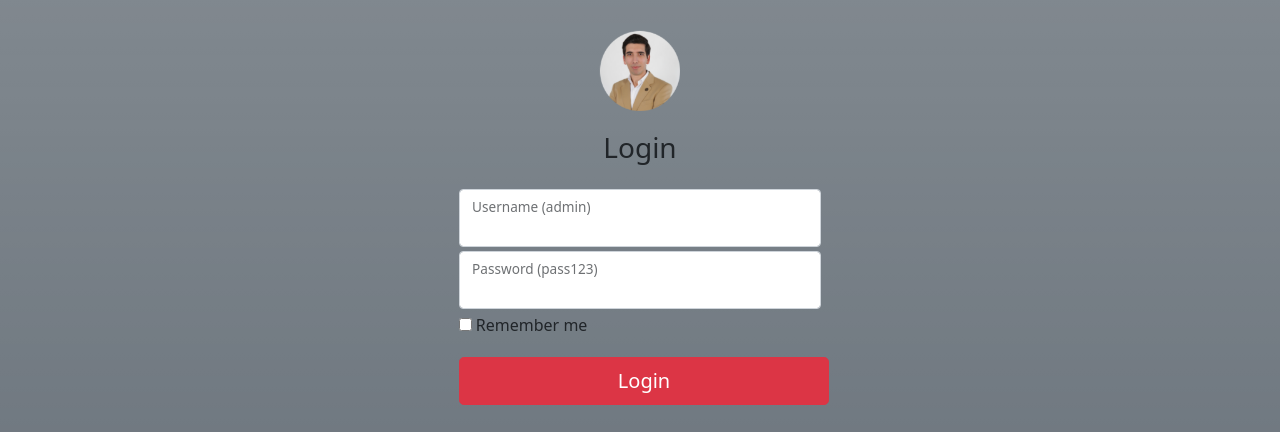
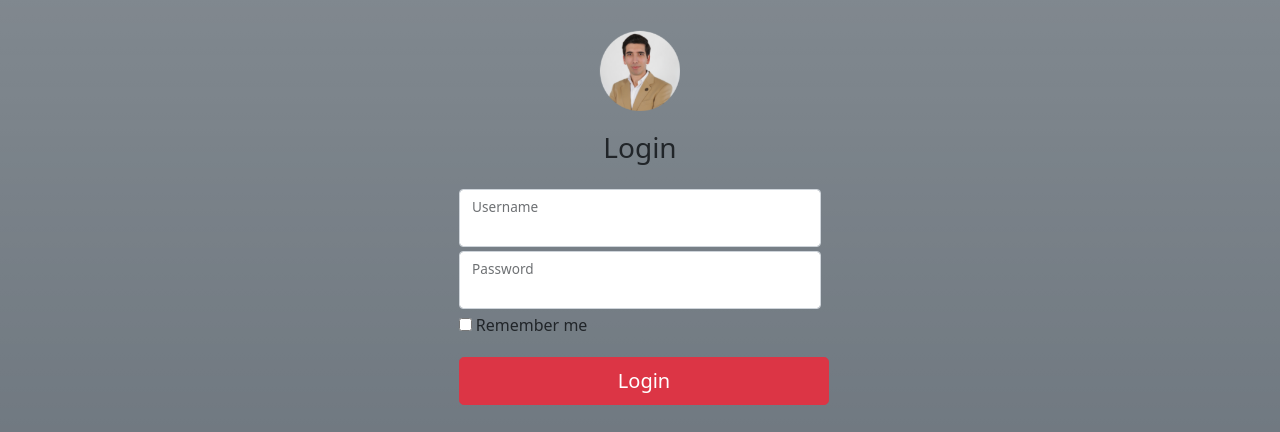
Before and after one commit to eliezerangel/PHPMySQL, a PHP site: template content/pages/login.php in a window 1280 px wide. Shown: the part 49-481 px from the top of the page. Run offline with PHP 8.4, Linux system fonts and the light colour scheme; the template is opened without the code that fills it, so the values that code supplies are empty; some libraries are stand-ins or nearby versions.

Commit message:
Update login.php
update login

```diff
--- a/content/pages/login.php
+++ b/content/pages/login.php
@@ -9,12 +9,12 @@
 
       <div class="form-floating m-1">
         <input type="text" class="form-control" id="floatingInput" name="form-username">
-        <label for="floatingInput">Username (admin)</label>
+        <label for="floatingInput">Username</label>
       </div>
 
       <div class="form-floating m-1">
         <input type="password" class="form-control" id="floatingPassword" name="form-password">
-        <label for="floatingPassword">Password (pass123)</label>
+        <label for="floatingPassword">Password</label>
       </div>
 
       <div class="checkbox mb-3 m-1">
```
